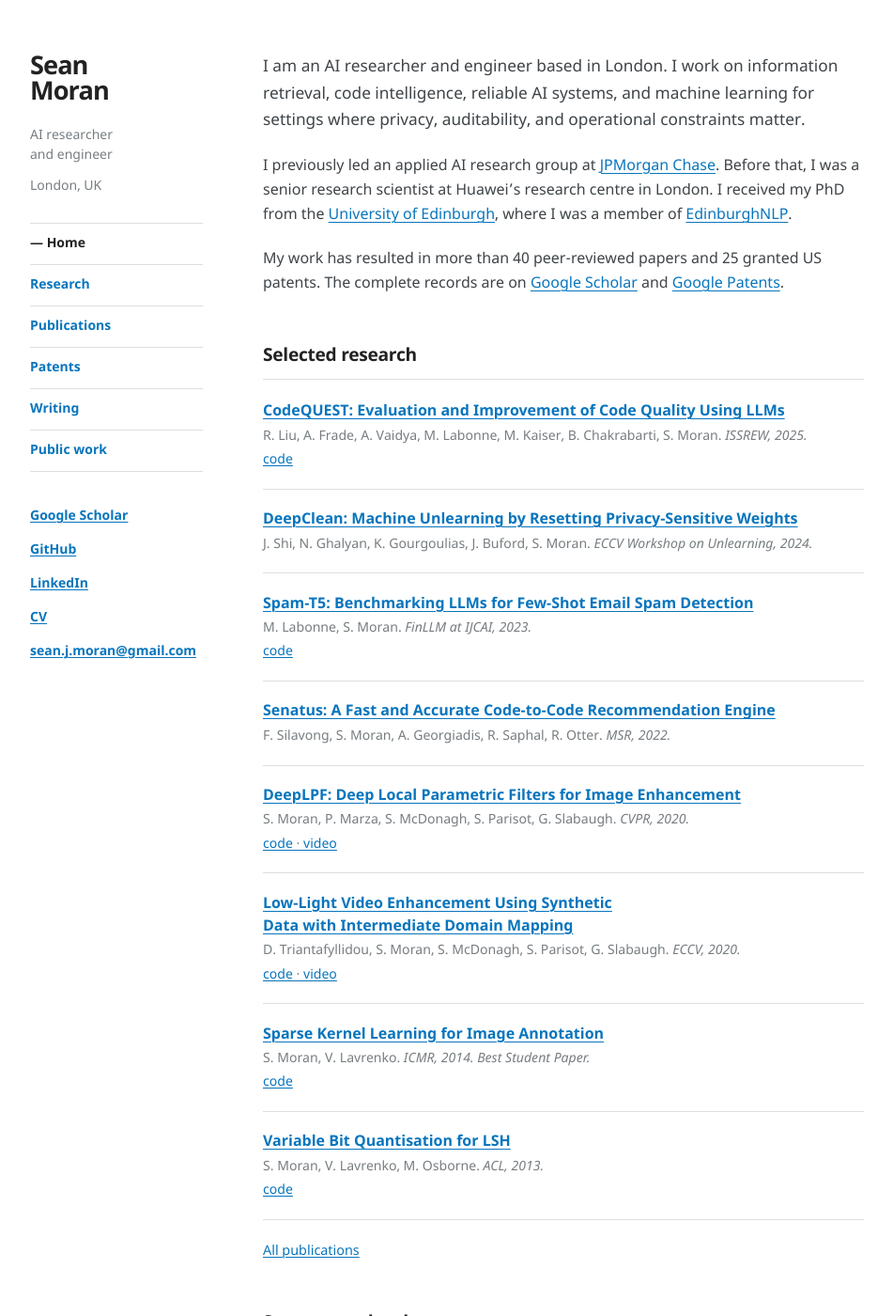
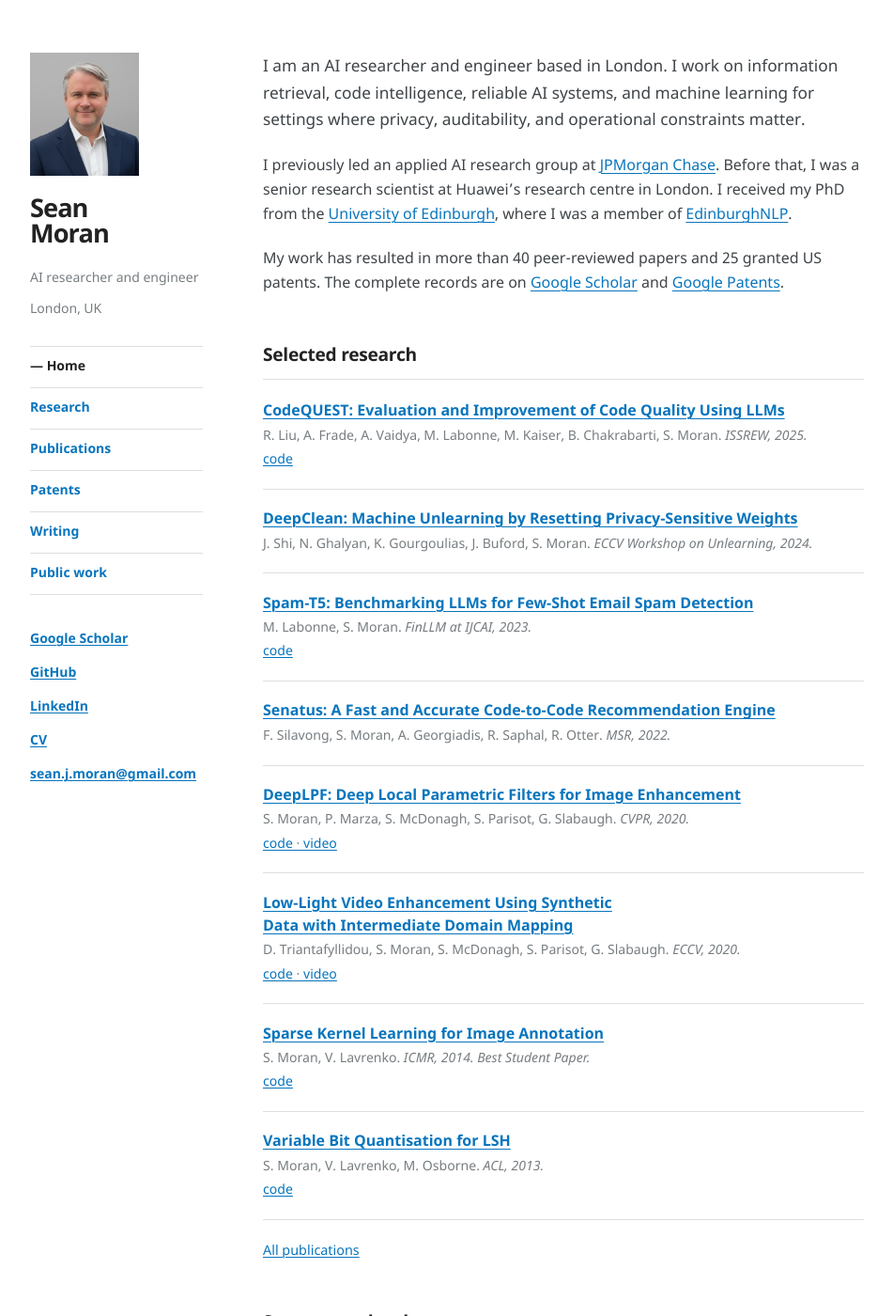
Before and after one commit to sjmoran/sjmoran.github.io, a Jekyll site: the page built from index.md, in a window 1280 px wide and 1400 px high. Shown: the whole window at 94% size, without its empty margins (144-1095 px from the left). Built offline with Jekyll 4.4.1, drawn with Linux system fonts in a browser that asks for light colours.

Commit message:
style(design): FINDING-004 — add headshot to identity rail

```diff
--- a/_layouts/default.html
+++ b/_layouts/default.html
@@ -30,6 +30,7 @@
     "@type": "Person",
     "name": "Sean Moran",
     "url": "{{ site.url }}",
+    "image": "{{ site.url }}/images/sean-moran.jpg",
     "jobTitle": "AI Researcher and Engineer",
     "description": "{{ site.long_description }}",
     "alumniOf": { "@type": "CollegeOrUniversity", "name": "University of Edinburgh" },
@@ -48,8 +49,9 @@
 
   <div class="site-shell">
     <aside class="profile" aria-label="About Sean Moran">
+      <img class="profile-photo" src="/images/sean-moran.jpg" alt="Sean Moran" width="355" height="400" decoding="async">
       <a class="identity" href="/">Sean<br>Moran</a>
-      <p class="role">AI researcher<br>and engineer</p>
+      <p class="role">AI researcher and engineer</p>
       <p class="location">London, UK</p>
 
       <nav class="site-nav" aria-label="Primary navigation">
--- a/assets/css/style.scss
+++ b/assets/css/style.scss
@@ -105,6 +105,13 @@ input:focus-visible {
   color: var(--muted);
   font-size: 0.875rem;
   line-height: 1.5;
+}
+
+.profile-photo {
+  display: block;
+  width: 7.25rem;
+  height: auto;
+  margin: 0 0 1.35rem;
 }
 
 .identity,
@@ -533,12 +540,13 @@ strong {
     margin-bottom: 1rem;
   }
 
+  .profile-photo {
+    width: 6rem;
+    margin-bottom: 1rem;
+  }
+
   .role {
     display: inline;
-  }
-
-  .role br {
-    display: none;
   }
 
   .location {
```
Also changed, not shown: images/sean-moran.jpg (added).
